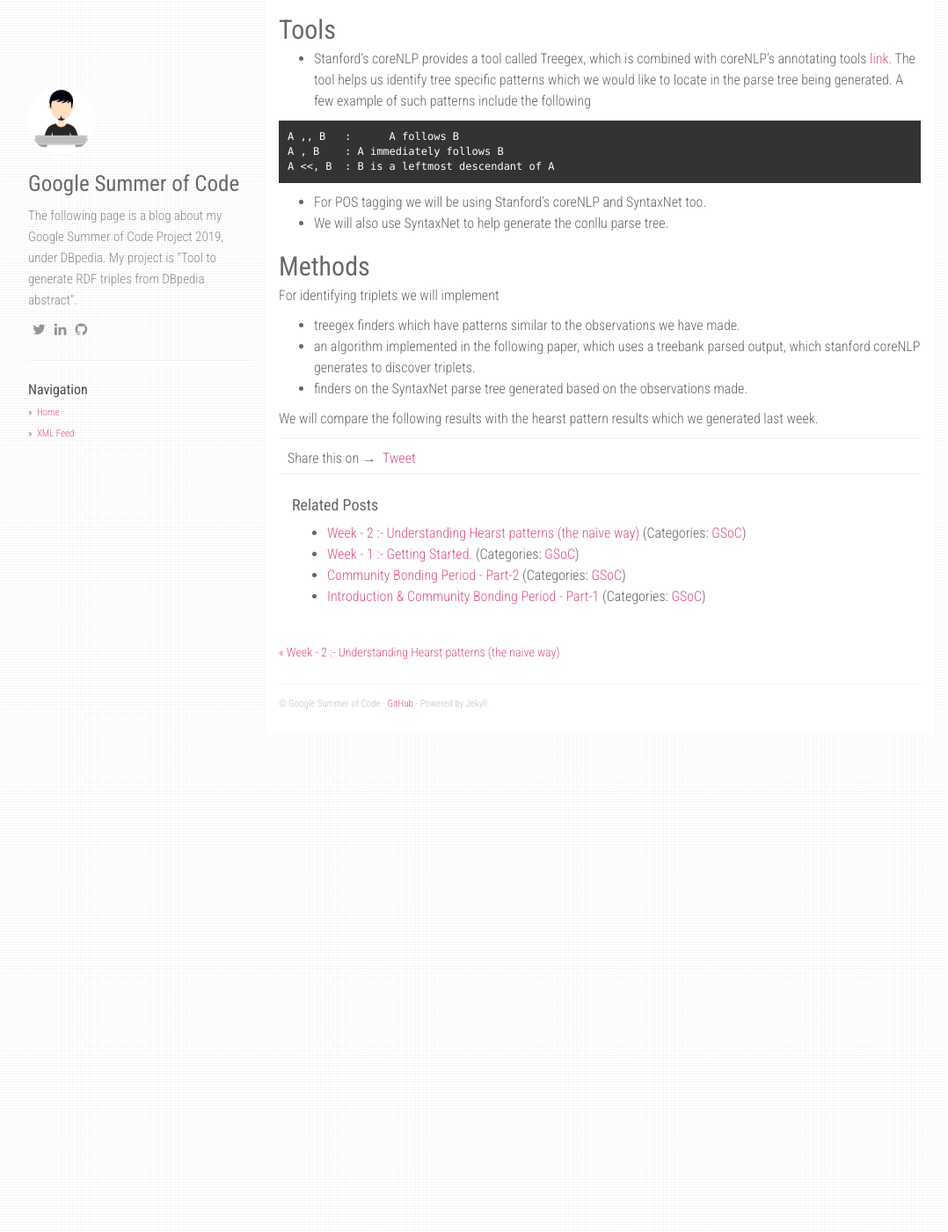
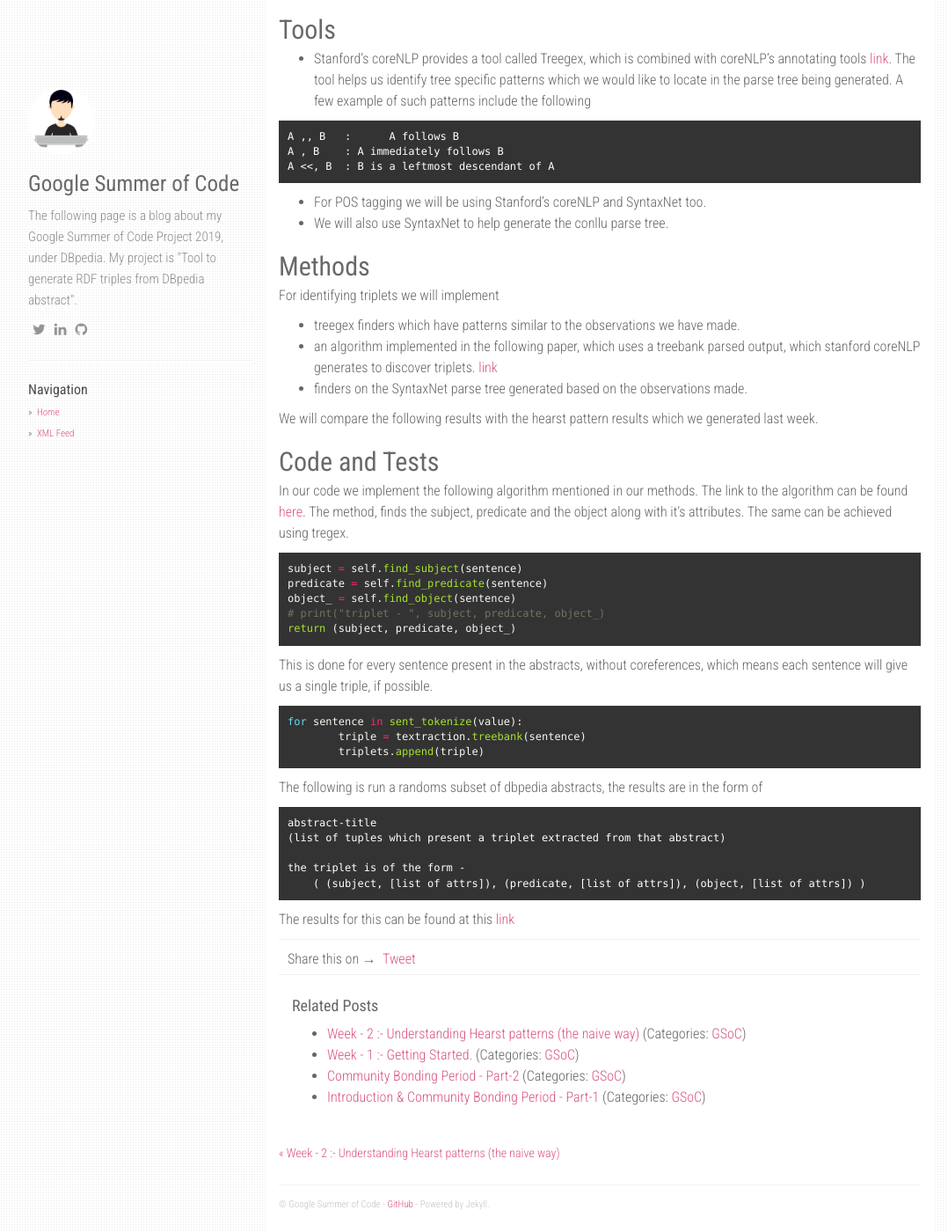
Before and after one commit to sahitpj/gs, a Jekyll site: the page built from docs/_posts/2019-06-16-Week-3.md, in a window 1280 px wide and 1400 px high, scrolled down 817 px. Shown: the whole window at 88% size, without its empty margins (53-1131 px from the left). Built offline with Jekyll 4.4.1, drawn with Linux system fonts in a browser that asks for light colours; nearby versions of some CDN libraries; comment, search, counter and statistics services are not loaded.

Commit message:
week-3 blog post results added

````diff
--- a/docs/_posts/2019-06-16-Week-3.md
+++ b/docs/_posts/2019-06-16-Week-3.md
@@ -40,7 +40,38 @@ A <<, B	 : B is a leftmost descendant of A
 ## Methods
 For identifying triplets we will implement
 - treegex finders which have patterns similar to the observations we have made.
-- an algorithm implemented in the following paper, which uses a treebank parsed output, which stanford coreNLP generates to discover triplets.
+- an algorithm implemented in the following paper, which uses a treebank parsed output, which stanford coreNLP generates to discover triplets. [link](http://citeseerx.ist.psu.edu/viewdoc/download?doi=10.1.1.453.4005&rep=rep1&type=pdf)
 - finders on the SyntaxNet parse tree generated based on the observations made.
 
 We will compare the following results with the hearst pattern results which we generated last week.
+
+## Code and Tests
+In our code we implement the following algorithm mentioned in our methods. The link to the algorithm can be found [here](https://github.com/sahitpj/SyntaxNet-triplets/blob/c0658012f7838097779377c10df28d88d4c77af3/src/methods.py). The method, finds the subject, predicate and the object along with it's attributes. The same can be achieved using tregex.
+
+```python
+subject = self.find_subject(sentence)
+predicate = self.find_predicate(sentence)
+object_ = self.find_object(sentence)
+# print("triplet - ", subject, predicate, object_)
+return (subject, predicate, object_)
+```
+
+This is done for every sentence present in the abstracts, without coreferences, which means each sentence will give us a single triple, if possible.
+
+```python
+for sentence in sent_tokenize(value):
+        triple = textraction.treebank(sentence)
+        triplets.append(triple)
+```
+
+The following is run a randoms subset of dbpedia abstracts, the results are in the form of
+
+```
+abstract-title
+(list of tuples which present a triplet extracted from that abstract)
+
+the triplet is of the form -
+    ( (subject, [list of attrs]), (predicate, [list of attrs]), (object, [list of attrs]) )
+```
+
+The results for this can be found at this [link](https://github.com/sahitpj/GSoC-codebase/blob/master/tests/tregex_results.txt)
````
